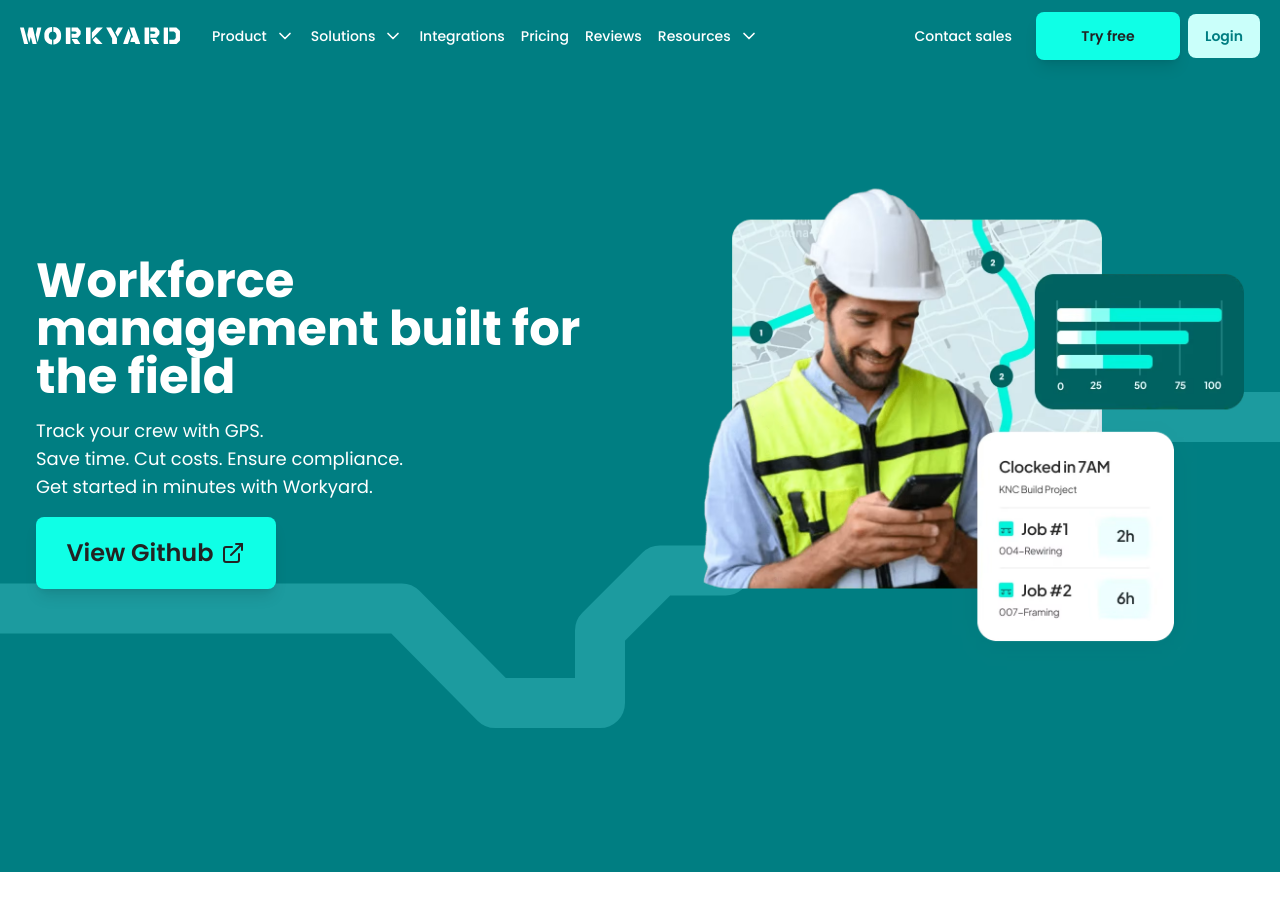
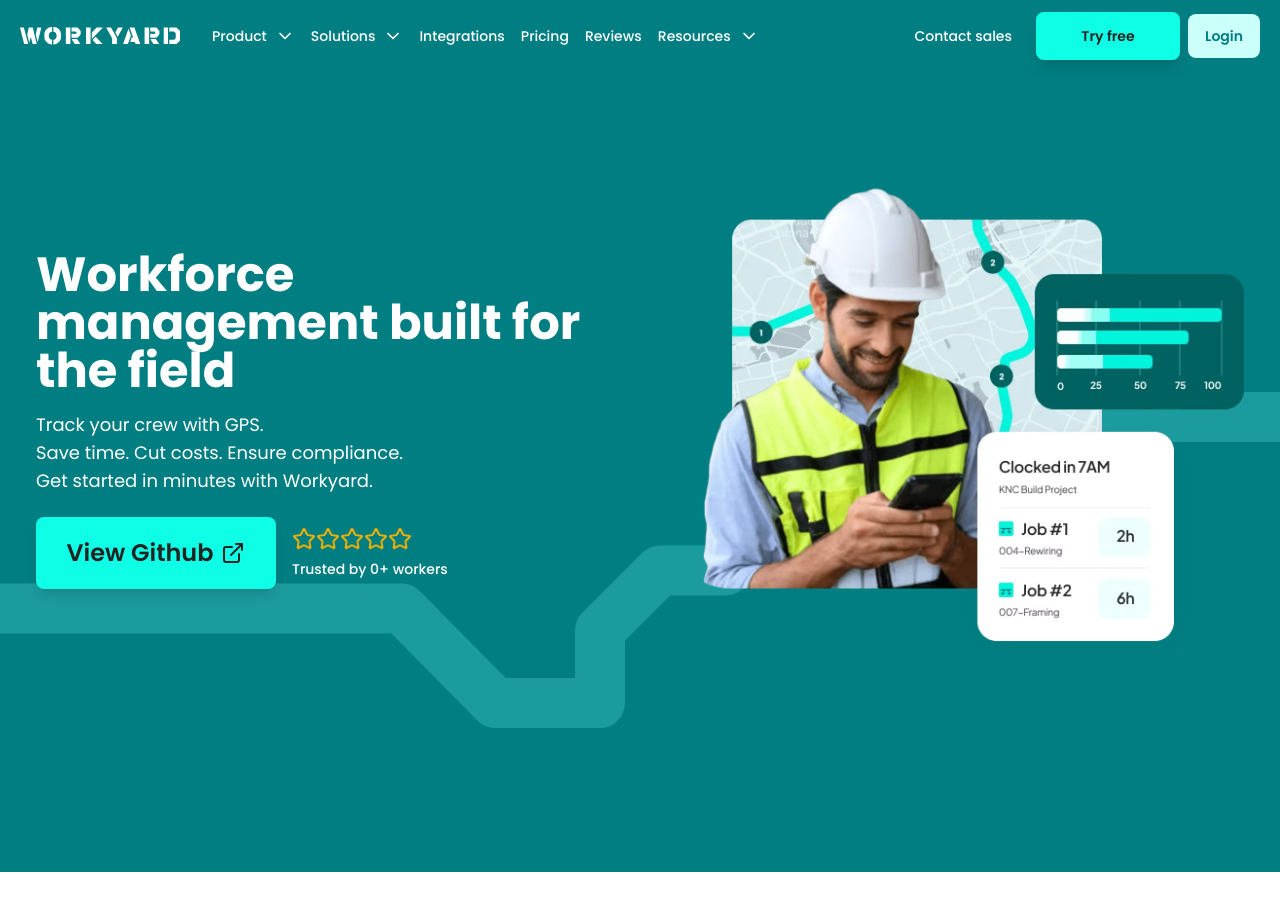
Before and after one commit to tanlines/temu-workyard, a React (Vite) app: page / in a window 1280 px wide. Shown: the top 910 px of the page. Built offline with nearby package versions, Linux system fonts and the light colour scheme.

Commit message:
readd stars

```diff
--- a/src/App.tsx
+++ b/src/App.tsx
@@ -1,9 +1,5 @@
 import "./App.css";
-import {
-  ChevronDownIcon,
-  ExternalLinkIcon,
-  StarIcon,
-} from "lucide-react";
+import { ChevronDownIcon, ExternalLinkIcon, StarIcon } from "lucide-react";
 import homeHeaderImage from "./assets/home-header-img.avif";
 import accentHeaderImage from "./assets/accent-header.svg";
 import { cn } from "./lib/utils";
@@ -53,7 +49,11 @@
             compliance. <br /> Get started in minutes with Workyard.
           </p>
           <div className={cn("flex flex-row gap-2 items-center")}>
-          <a href="https://github.com/tanlines/temu-workyard" target="_blank" rel="noopener noreferrer">
+            <a
+              href="https://github.com/tanlines/temu-workyard"
+              target="_blank"
+              rel="noopener noreferrer"
+            >
               <button
                 className={cn(
                   "flex-[1 1 auto] rounded-md",
@@ -61,7 +61,7 @@
                   "text-2xl h-18 w-40 lg:w-60",
                   "hover:translate-y-1 hover:shadow-xl shadow-lg",
                   "transition-all duration-300",
-                  "cursor-pointer"
+                  "cursor-pointer",
                 )}
               >
                 <span className="flex flex-row items-center justify-center gap-2">
@@ -69,6 +69,18 @@
                 </span>
               </button>
             </a>
+
+            <div className={cn("flex flex-col gap-2", "px-2 py-4")}>
+              <div className="flex flex-row">
+                {[...Array(5)].map((_, idx) => (
+                  <StarIcon key={idx} className="size-6 text-yellow-500" />
+                ))}
+              </div>
+
+              <p className={cn("text-white font-medium", "text-sm")}>
+                Trusted by 0+ workers
+              </p>
+            </div>
           </div>
         </div>
         <div className={cn("w-3xl z-2", "p-4")}>
```
Also changed, not shown: 1 other file (tests, documents, lock files or other folders).
